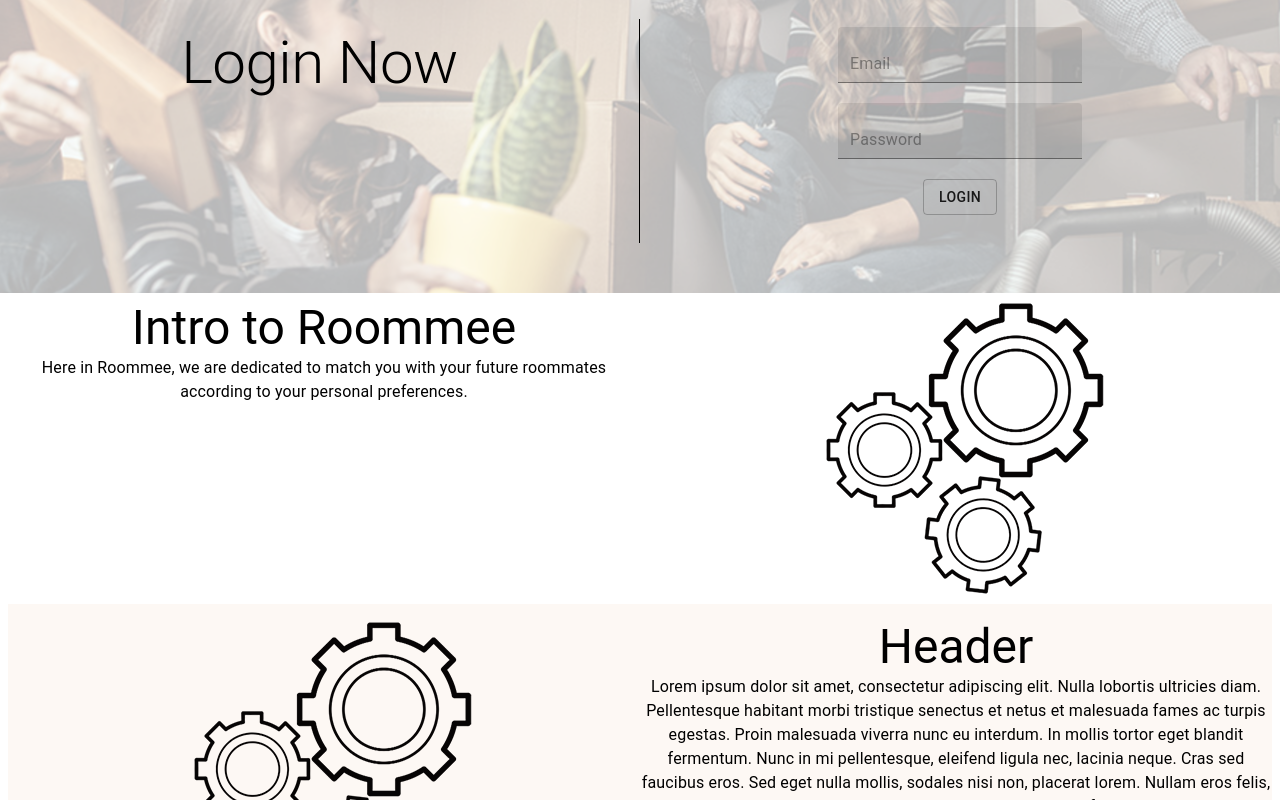
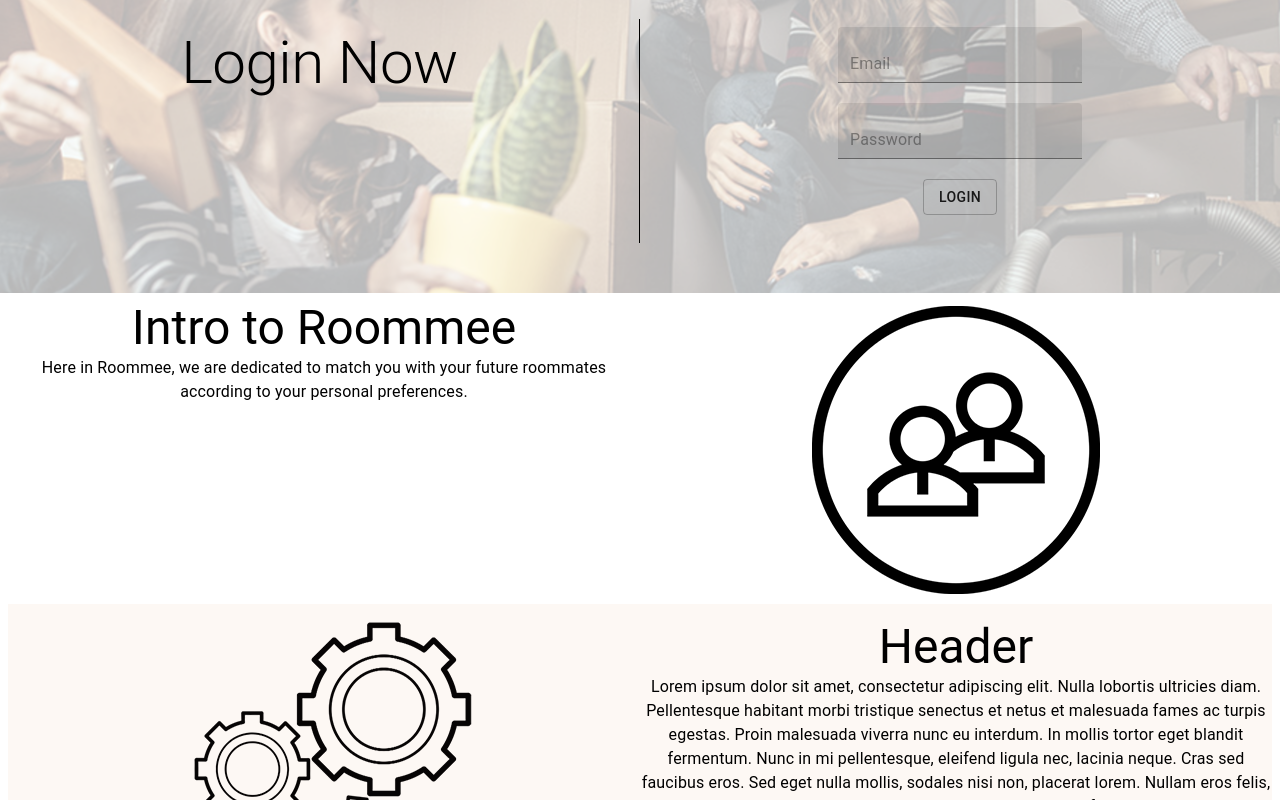
Before and after one commit to ElmoSamudra/Roommee-Front-End, a React (Create React App) app: page / in a window 1280 px wide. Shown: the part 452-1252 px from the top of the page. Built offline with nearby package versions, Linux system fonts and the light colour scheme.

Commit message:
add human image

```diff
--- a/src/pages/Login.js
+++ b/src/pages/Login.js
@@ -8,6 +8,7 @@ import FormLabel from '@material-ui/core/FormLabel';
 import Hidden from '@material-ui/core/Hidden';
 
 const frontImage = '../../images/frontphotoedited.png'
+const humanImage = '../../images/human.png'
 const gearImage = '../../images/gears.png'
 const logoImage = '../../images/roommeeLogo2.png'
 
@@ -80,7 +81,7 @@ function FrontPage(details){
         <Grid container spacing={2} className={classes.frontImage}>
             <Grid item xs={12} align="center" className={classes.paddings} >
                 <Box>
-                    <img src={logoImage} alt="gearImage"/>
+                    <img src={logoImage} alt="logoImage"/>
                     <Typography variant="subtitle2" align="center">
                         Dedicated in helping everyone find their mates everyday.
                         <br/>
@@ -151,7 +152,7 @@ function FrontPage(details){
             </Grid>
             <Hidden only={['xs','sm']}>
                 <Grid item xs={6} align="center">
-                    <img src={gearImage} alt="gearImage"/>
+                    <img src={humanImage} alt="humanImage"/>
                 </Grid>
             </Hidden>
         </Grid>
```
Also changed, not shown: public/images/human.png (added).
